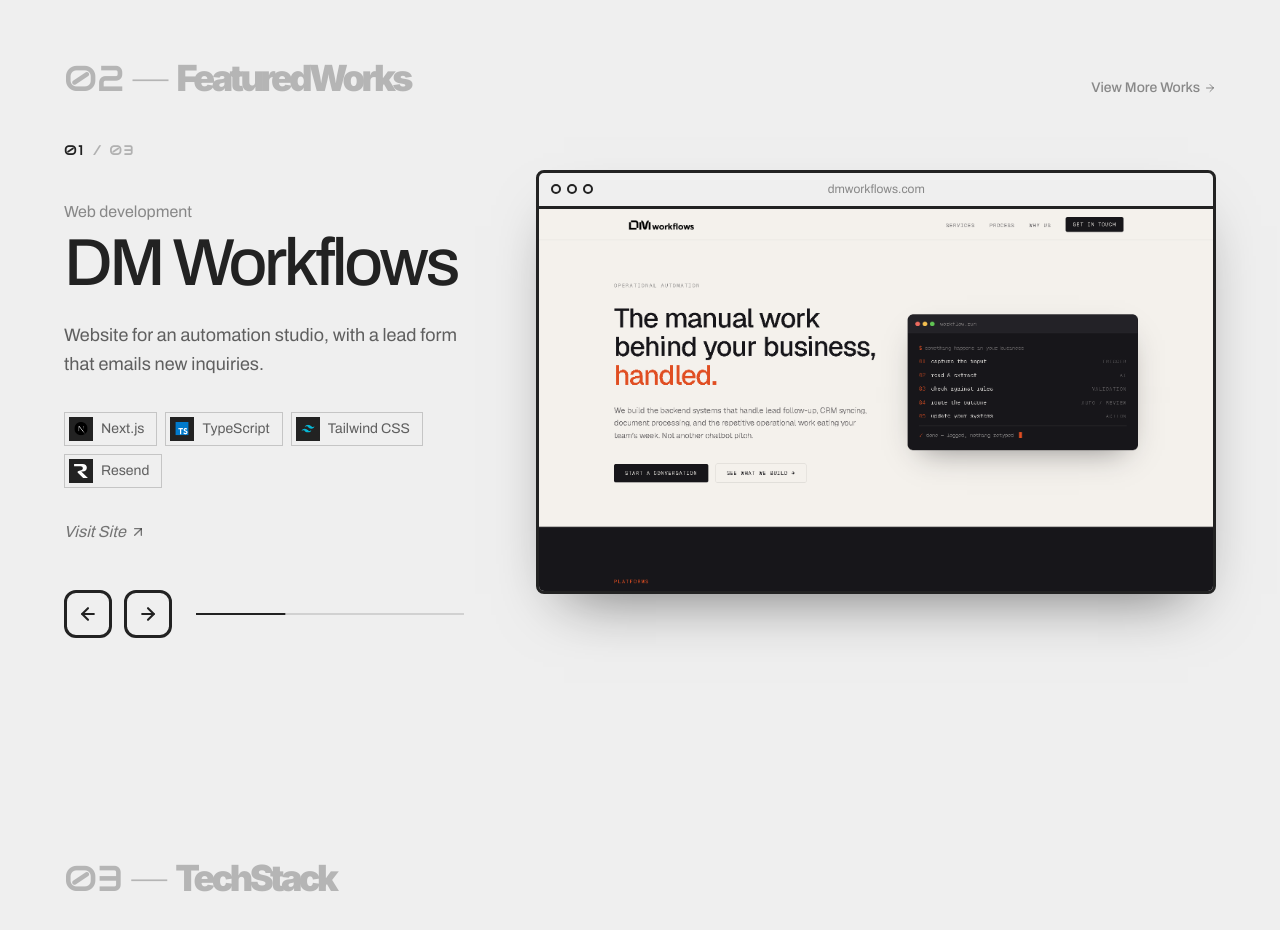
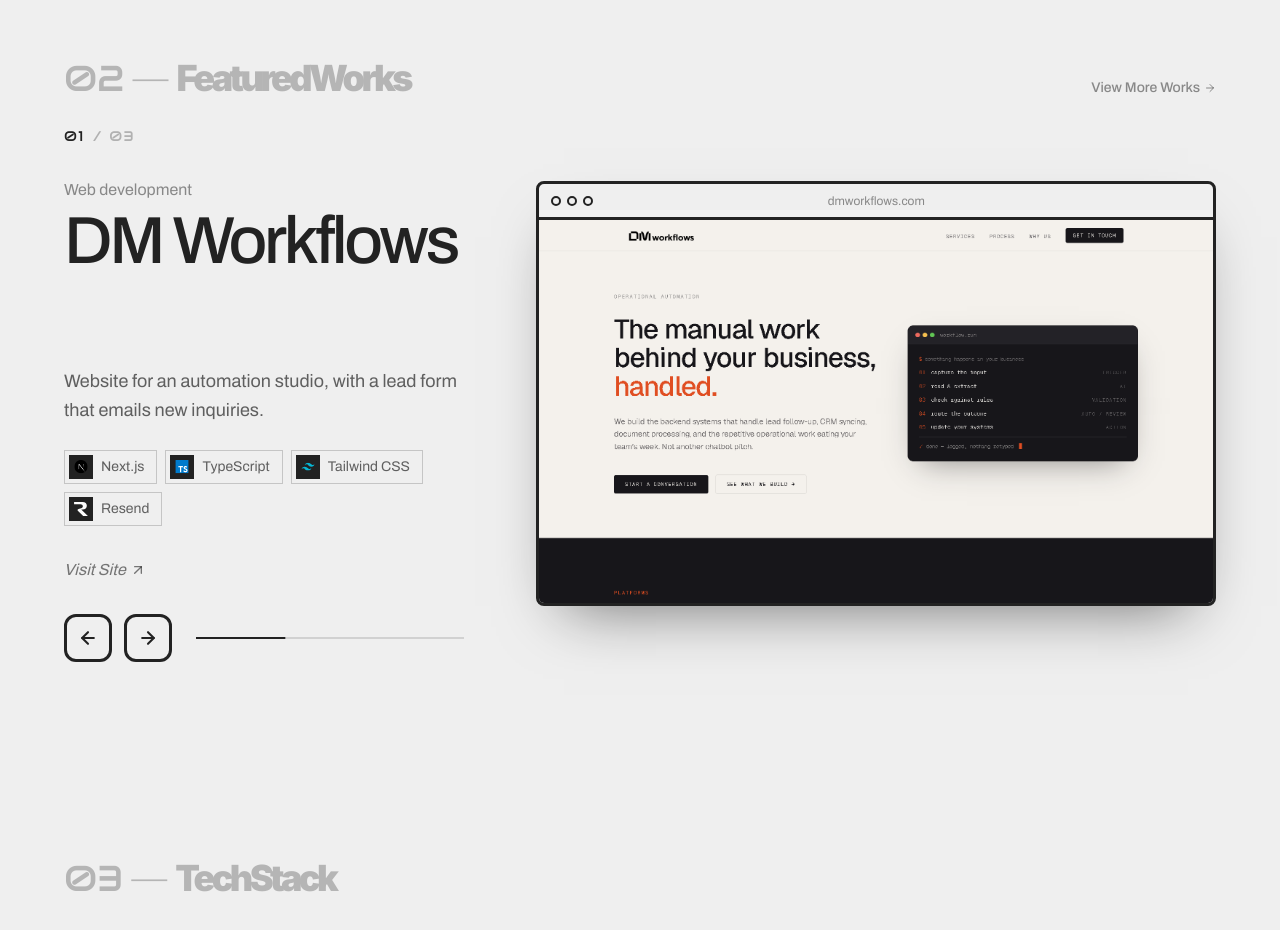
Before and after one commit to mors-codes/portfolio-2026, a Next.js app: page / in a window 1280 px wide. Shown: the part 1660-2590 px from the top of the page. Built offline with nearby package versions, Linux system fonts and the light colour scheme; a web font is replaced by a local one.

Commit message:
Works: fixed slots for left panel info

```diff
--- a/src/components/ui/WorksSwap.tsx
+++ b/src/components/ui/WorksSwap.tsx
@@ -353,30 +353,26 @@
           <span className="text-ink/30">/ {pad(total)}</span>
         </p>
 
-        <p data-reveal className="mt-10 font-sans text-base text-ink/50">
+        <p data-reveal className="mt-8 font-sans text-base text-ink/50">
           {active.category}
         </p>
 
-        <div className="mt-2 overflow-hidden pb-[0.1em]">
+        <div className="mt-2 overflow-hidden pb-[0.1em] text-[clamp(2.75rem,5.2vw,5.5rem)] lg:min-h-[2em]">
           <h3
             data-title
-            className="font-sans text-[clamp(2.75rem,5.2vw,5.5rem)] leading-[0.95] font-medium tracking-tighter text-balance"
+            className="font-sans leading-[0.95] font-medium tracking-tighter text-balance"
           >
             {active.title}
           </h3>
         </div>
 
-        {active.description && (
-          <p
-            data-reveal
-            className="mt-6 max-w-md font-sans text-base leading-relaxed text-ink/70 md:text-lg"
-          >
-            {active.description}
-          </p>
-        )}
+        <div className="mt-6 max-w-md font-sans text-base leading-relaxed text-ink/70 empty:hidden md:text-lg lg:min-h-[3.25em] lg:empty:block">
+          {active.description && <p data-reveal>{active.description}</p>}
+        </div>
 
+        <div className="mt-6 empty:hidden lg:min-h-19 lg:empty:block">
         {active.stack && active.stack.length > 0 && (
-          <ul data-reveal className="mt-8 flex flex-wrap gap-2">
+          <ul data-reveal className="flex flex-wrap gap-2">
             {active.stack.map((item) => (
               <li
                 key={item.name}
@@ -400,6 +396,7 @@
             ))}
           </ul>
         )}
+        </div>
 
         {active.link && (
           <a
```
